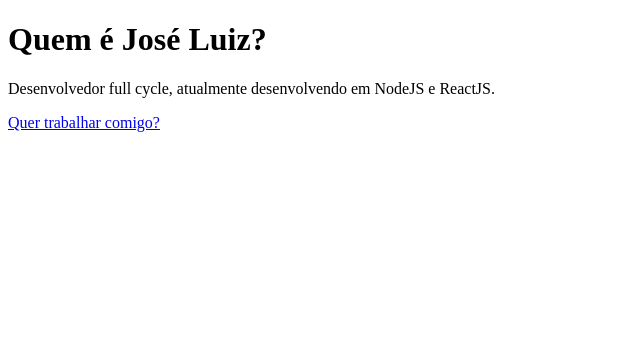
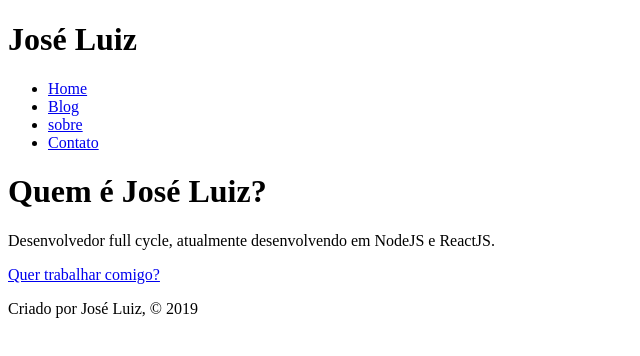
Before and after one commit to Zzeris/gatsby-bootcamp, a Gatsby site: page /about in a window 1280 px wide. Shown: the whole page, without its empty margins (0-640 px from the left). Built offline with nearby package versions, Linux system fonts and the light colour scheme; Gatsby itself is replaced by a stand-in of ours.

Commit message:
Add components

```diff
--- /dev/null
+++ b/src/components/footer.js
@@ -0,0 +1,11 @@
+import React from 'react'
+
+const Footer = () => {
+    return (
+        <footer>
+            <p>Criado por José Luiz, © 2019</p>
+        </footer>
+    )
+}
+
+export default Footer
--- /dev/null
+++ b/src/components/header.js
@@ -0,0 +1,28 @@
+import React from 'react'
+import { Link } from 'gatsby'
+
+const Header = () => {
+    return (
+        <header>
+            <h1>José Luiz</h1>
+            <nav>
+                <ul>
+                    <li>
+                        <Link to="/">Home</Link>
+                    </li>
+                    <li>
+                        <Link to="/blog">Blog</Link>
+                    </li>
+                    <li>
+                        <Link to="/about">sobre</Link>
+                    </li>
+                    <li>
+                        <Link to="/contact">Contato</Link>
+                    </li>
+                </ul>
+            </nav>
+        </header>
+    )
+}
+
+export default Header
--- a/src/pages/about.js
+++ b/src/pages/about.js
@@ -1,12 +1,17 @@
 import React from 'react'
 import { Link } from 'gatsby'
+
+import Header from '../components/header'
+import Footer from '../components/footer'
 
 const AboutPage = () => {
     return(
         <div>
+            <Header />
             <h1>Quem é José Luiz?</h1>
             <p>Desenvolvedor full cycle, atualmente desenvolvendo em NodeJS e ReactJS.</p>
             <p><Link to="/contact">Quer trabalhar comigo?</Link></p>
+            <Footer />
         </div>
     )
 }
--- a/src/pages/blog.js
+++ b/src/pages/blog.js
@@ -1,10 +1,15 @@
 import React from 'react'
+
+import Header from '../components/header'
+import Footer from '../components/footer'
 
 const BlogPage = () => {
     return(
         <div>
+            <Header />
             <h1>Blog</h1>
             <p>Posts show here.</p>
+            <Footer />
         </div>
     )
 }
```
Also changed, not shown: src/pages/contact.js (+6 -1 lines), src/pages/index.js (+6 -1 lines).
